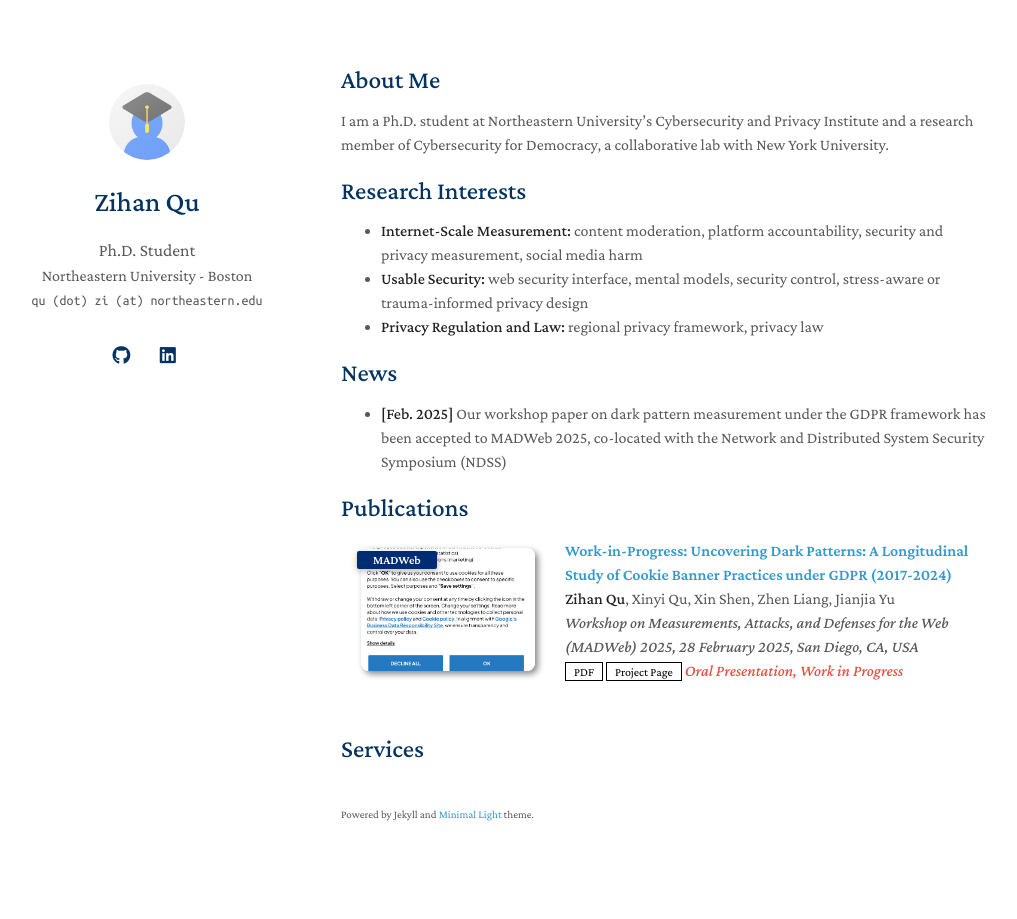
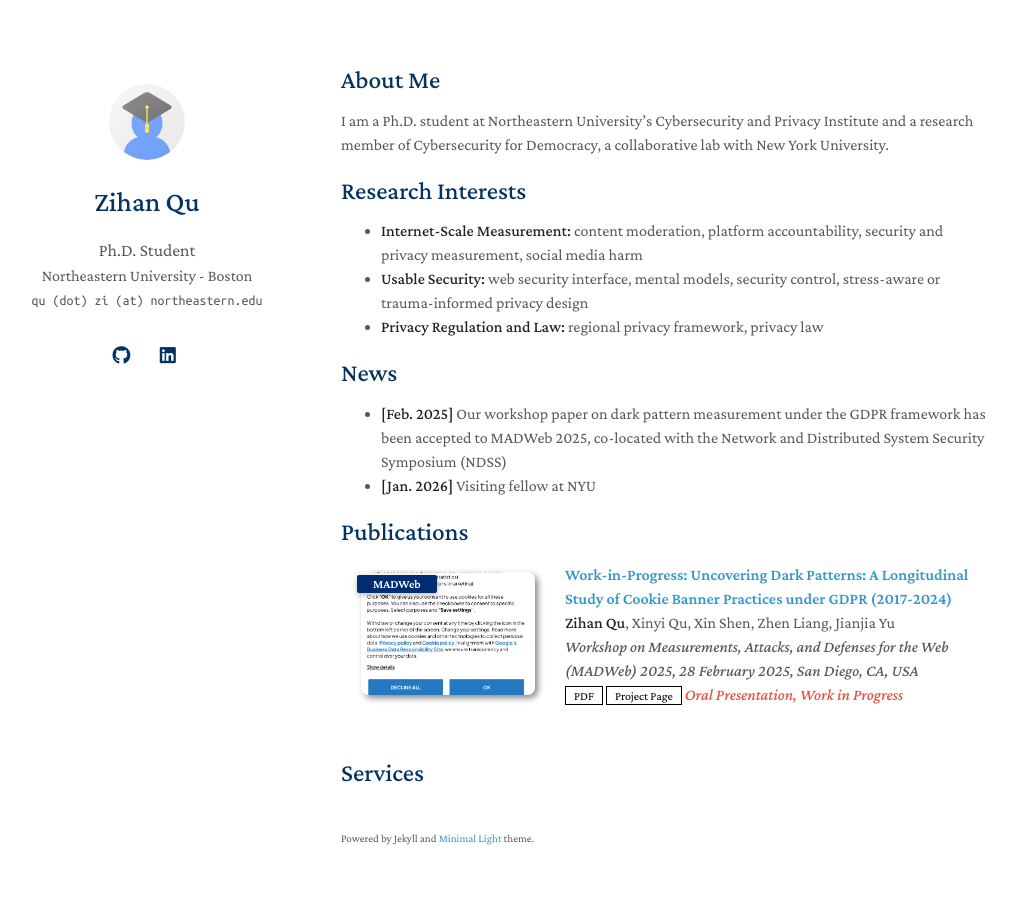
Before and after one commit to ZihanAtJohnsHopkinsISI/ZihanAtJohnsHopkinsISI.github.io, a Jekyll site: the page built from index.md, in a window 1280 px wide. Shown: the whole page, without its empty margins (129-1146 px from the left). Built offline with Jekyll 4.4.1, drawn with Linux system fonts in a browser that asks for light colours; a style sheet for code colours, icons or effects is not loaded; our own code applies the rules of GitHub Pages for plain Markdown files.

Commit message:
Add news entry for visiting fellow at NYU

```diff
--- a/index.md
+++ b/index.md
@@ -15,6 +15,7 @@ I am a Ph.D. student at Northeastern University’s Cybersecurity and Privacy In
 ## News
 
 - **[Feb. 2025]** Our workshop paper on dark pattern measurement under the GDPR framework has been accepted to MADWeb 2025, co-located with the Network and Distributed System Security Symposium (NDSS)
+- **[Jan. 2026]** Visiting fellow at NYU
 
 {% include_relative _includes/publications.md %}
 
```
